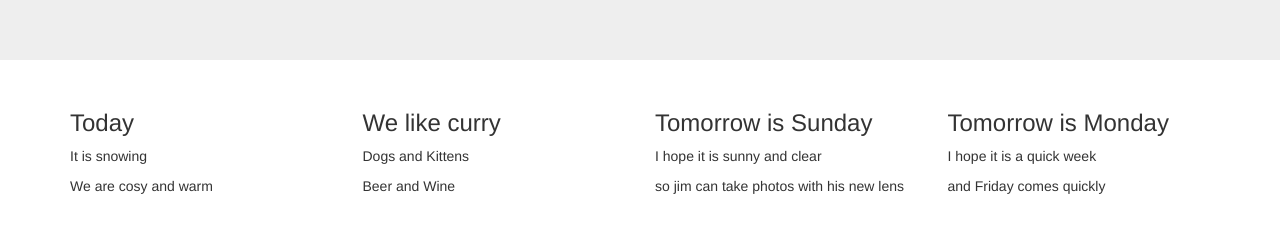
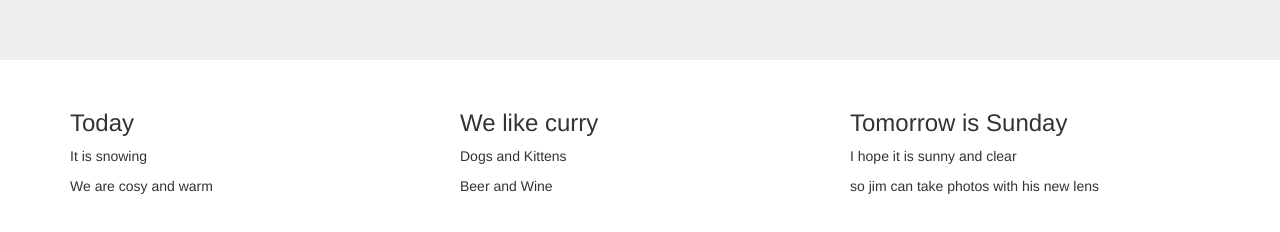
Before and after one commit to rahmona-henry/responsive, a website: page client/index.html in a window 1280 px wide. Shown: the part 250-482 px from the top of the page. Drawn offline with nearby package versions, Linux system fonts and the light colour scheme.

Commit message:
test drive 4 columns

```diff
--- a/client/index.html
+++ b/client/index.html
@@ -28,25 +28,20 @@
 
 <div class="container">
   <div class="row">
-    <div class="col-sm-3">
+    <div class="col-sm-4">
       <h3>Today</h3>
       <p>It is snowing</p>
       <p>We are cosy and warm</p>
     </div>
-    <div class="col-sm-3">
+    <div class="col-sm-4">
       <h3>We like curry</h3>
       <p>Dogs and Kittens</p>
       <p>Beer and Wine</p>
     </div>
-    <div class="col-sm-3">
+    <div class="col-sm-4">
       <h3>Tomorrow is Sunday</h3>
       <p>I hope it is sunny and clear</p>
       <p>so jim can take photos with his new lens</p>
-    </div>
-    <div class="col-sm-3">
-      <h3>Tomorrow is Monday</h3>
-      <p>I hope it is a quick week</p>
-      <p>and Friday comes quickly</p>
     </div>
   </div>
 </div>
```
